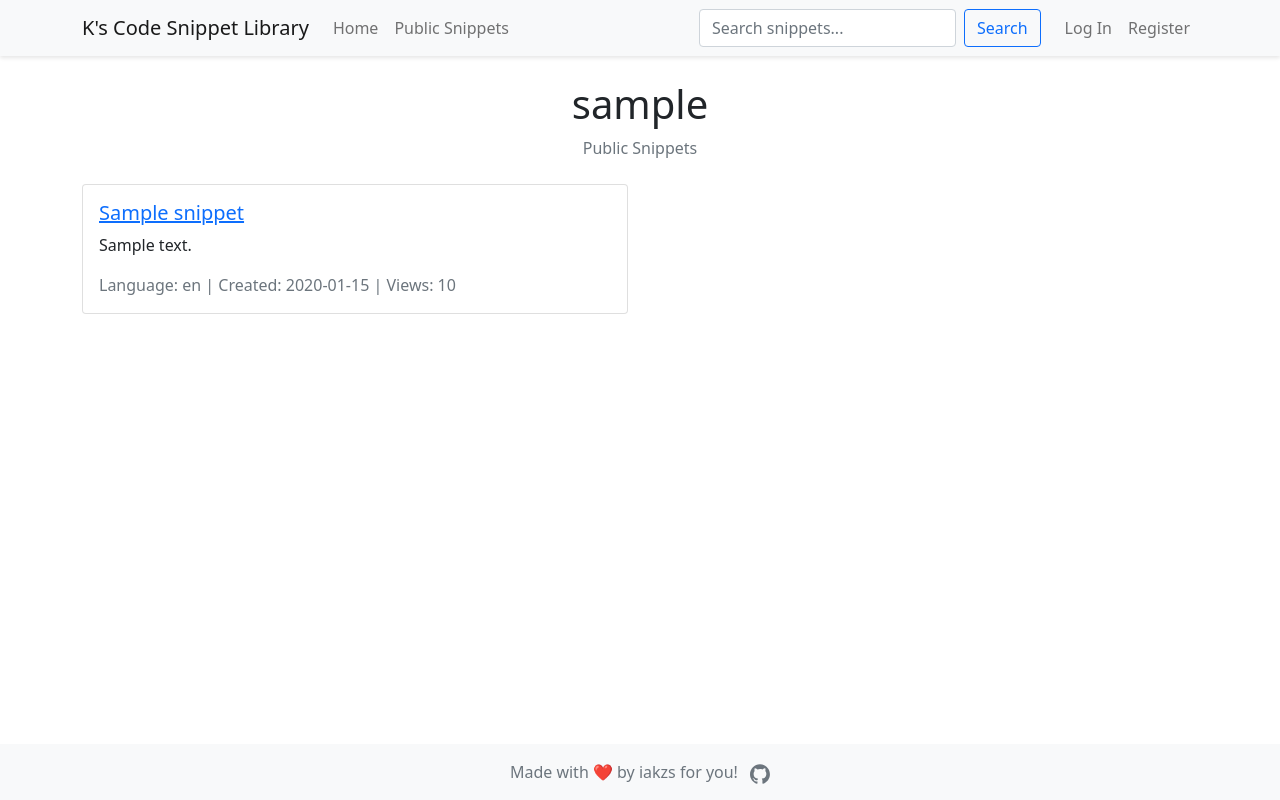
After one commit to iakzs/ks-code-snippet-library, a Flask app: a page that uses app/templates/base.html in a window 1280 px wide. The commit adds this page. Run offline with Flask 2, Linux system fonts and the light colour scheme; tables that the repository leaves empty hold one stand-in row (values such as "Sample post").

Commit message:
new stuff

```diff
--- a/app/main/routes.py
+++ b/app/main/routes.py
@@ -1,8 +1,9 @@
 from flask import render_template, request
 from app.main import bp
-from app.models import Snippet
+from app.models import Snippet, User
 
 @bp.route('/')
+
 @bp.route('/index')
 def index():
     page = request.args.get('page', 1, type=int)
@@ -37,3 +38,9 @@ def search():
                          snippets=snippets,
                          query=query,
                          language=language)
+
+@bp.route('/user/<username>')
+def public_profile(username):
+    user = User.query.filter_by(username=username).first_or_404()
+    snippets = Snippet.query.filter_by(user_id=user.id, public=True).order_by(Snippet.created_at.desc()).all()
+    return render_template('user/profile.html', user=user, snippets=snippets)
--- a/app/models.py
+++ b/app/models.py
@@ -13,7 +13,7 @@ class User(UserMixin, db.Model):
     username = db.Column(db.String(64), unique=True, nullable=False)
     email = db.Column(db.String(120), unique=True, nullable=False)
     password_hash = db.Column(db.String(128))
-    is_admin = db.Column(db.Boolean, default=False)  # New admin flag
+    is_admin = db.Column(db.Boolean, default=False)
     snippets = db.relationship('Snippet', backref='author', lazy='dynamic')
     created_at = db.Column(db.DateTime, default=datetime.utcnow)
 
--- a/app/templates/base.html
+++ b/app/templates/base.html
@@ -3,6 +3,16 @@
 <head>
     <meta charset="UTF-8">
     <meta name="viewport" content="width=device-width, initial-scale=1.0">
+    <meta name="description" content="Find and save code snippets with K's Code Snippet Library.">
+    <meta name="keywords" content="code snippets, programming, library, development, share snippets">
+    <meta name="author" content="iakzs">
+    <meta property="og:title" content="K's Code Snippet Library">
+    <meta property="og:description" content="Discover and save the best code snippets in K's Code Snippet Library.">
+    <meta property="og:url" content="{{ request.url }}">
+    <meta property="og:type" content="website">
+    <meta name="twitter:card" content="summary_large_image">
+    <meta name="twitter:title" content="K's Code Snippet Library">
+    <meta name="twitter:description" content="Share and discover helpful code snippets with K's Code Snippet Library.">
     <title>{% if title %}{{ title }} - {% endif %}K's Code Snippet Library</title>
     <link href="https://cdn.jsdelivr.net/npm/bootstrap@5.1.3/dist/css/bootstrap.min.css" rel="stylesheet">
     <link rel="stylesheet" href="{{ url_for('static', filename='css/style.css') }}">
--- /dev/null
+++ b/app/templates/user/profile.html
@@ -0,0 +1,36 @@
+{% extends "base.html" %}
+
+{% block content %}
+    <div class="profile-header text-center mb-4">
+        <h1>{{ user.username }}</h1>
+        <p class="text-muted">Public Snippets</p>
+    </div>
+
+    <div class="snippet-list">
+        {% if snippets %}
+            <div class="row">
+                {% for snippet in snippets %}
+                    <div class="col-md-6 mb-4">
+                        <div class="card">
+                            <div class="card-body">
+                                <h5 class="card-title">
+                                    <a href="{{ url_for('snippets.view', slug=snippet.slug) }}">{{ snippet.title }}</a>
+                                </h5>
+                                <p class="card-text">
+                                    {{ snippet.description[:150] }}{% if snippet.description and snippet.description|length > 150 %}...{% endif %}
+                                </p>
+                                <div class="card-text text-muted">
+                                    Language: {{ snippet.language }} |
+                                    Created: {{ snippet.created_at.strftime('%Y-%m-%d') }} |
+                                    Views: {{ snippet.views }}
+                                </div>
+                            </div>
+                        </div>
+                    </div>
+                {% endfor %}
+            </div>
+        {% else %}
+            <p class="text-center">This user has not shared any public snippets yet.</p>
+        {% endif %}
+    </div>
+{% endblock %}
--- a/requirements.txt
+++ b/requirements.txt
@@ -12,4 +12,5 @@ Flask-Migrate==3.1.0
 SQLAlchemy==1.4.46
 bcrypt==4.0.1
 markdown2==2.4.10
-gunicorn==21.2.0
+gunicorn==23.0.0
+alembic~=1.15.2
```
Also changed, not shown: app/__init__.py (+5 -2 lines), app/templates/error/404.html (added, +12 -0 lines), app/templates/snippets/view.html (+4 -4 lines), README.md, 1 other file.
